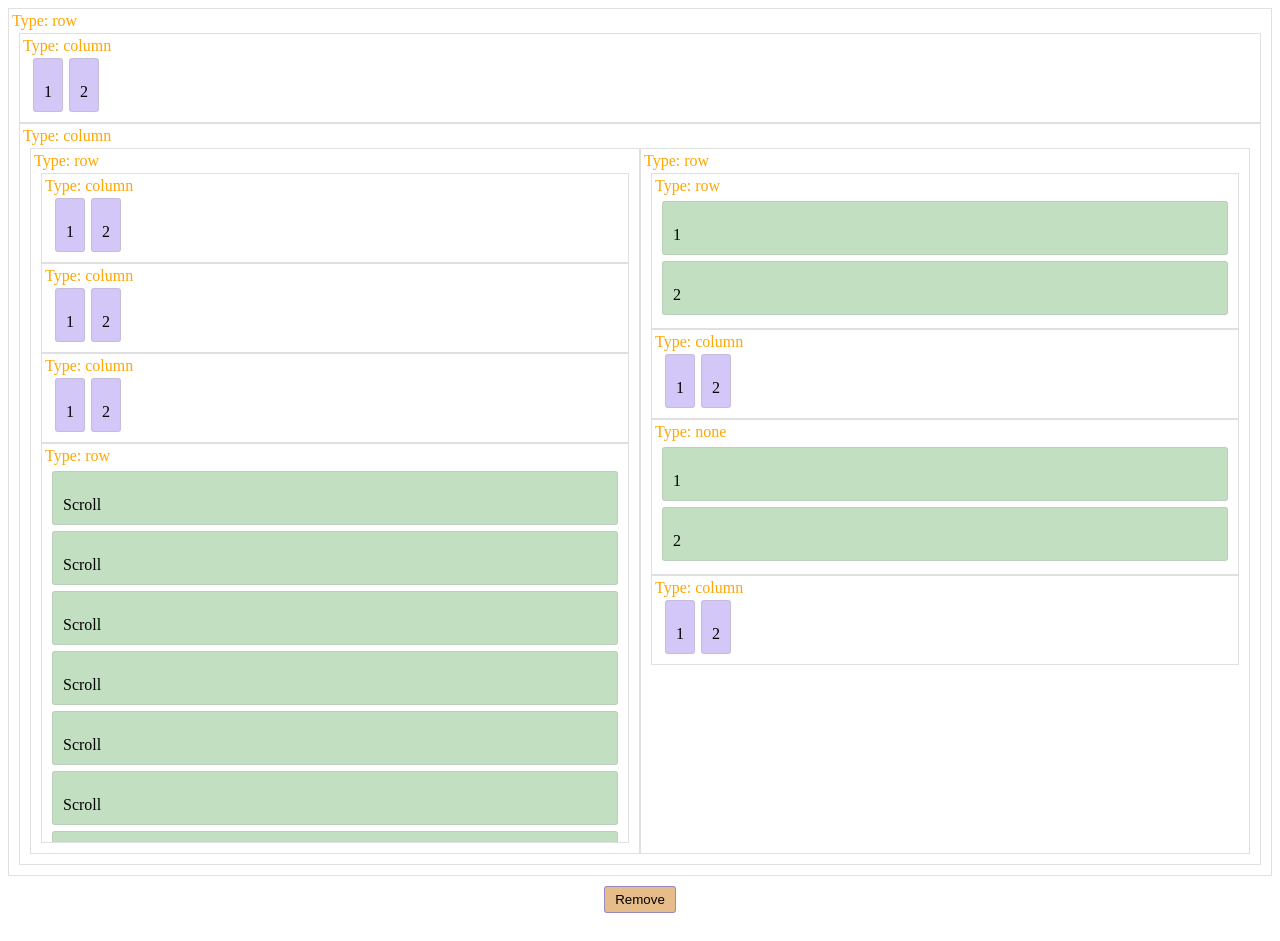
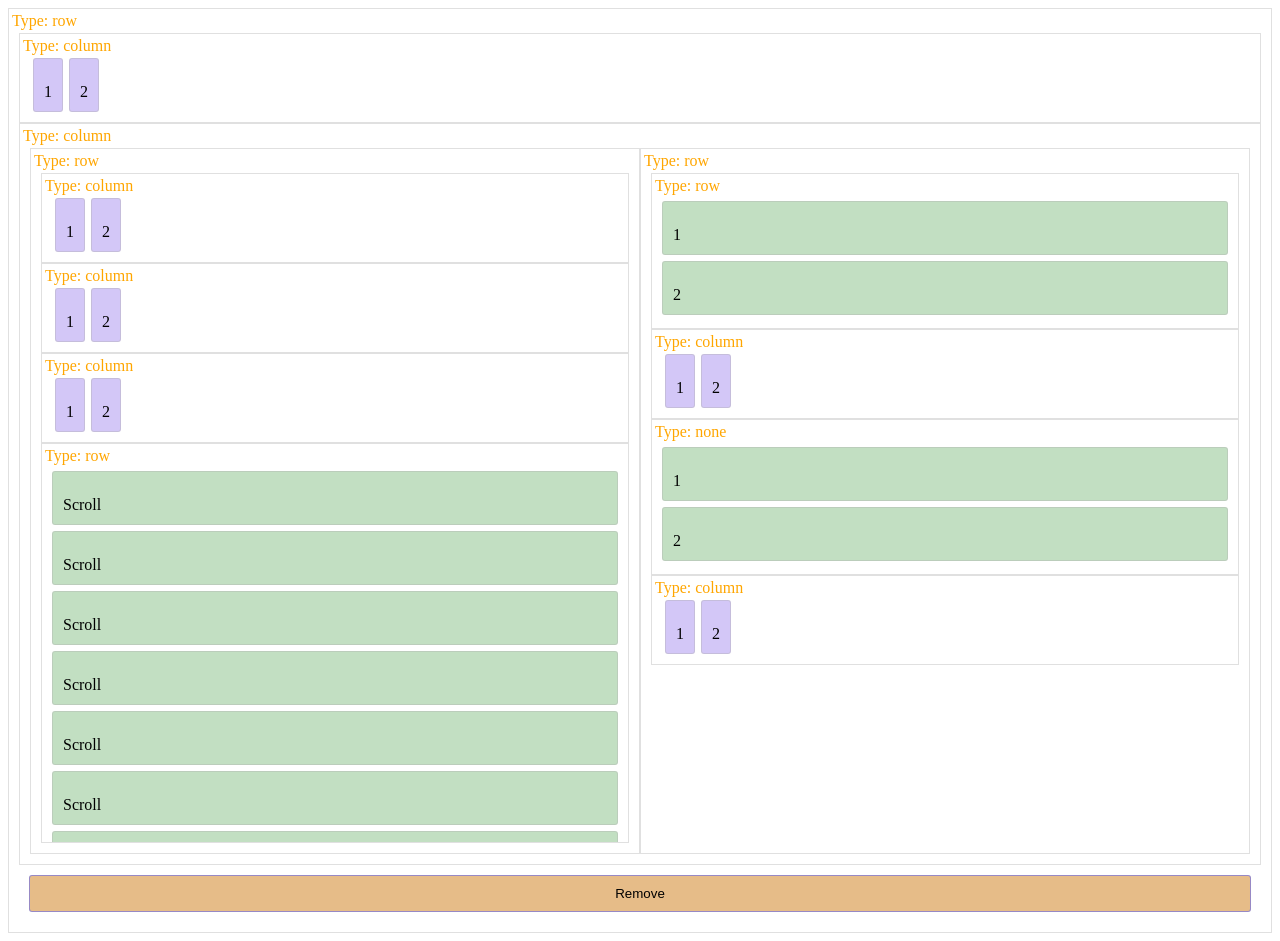
Before and after one commit to defective-origin/html-dom-navigator, a website built with webpack: page interactive-test/index.html in a window 1280 px wide. Built offline with nearby package versions, Linux system fonts and the light colour scheme.

Commit message:
feat: change button style

```diff
--- a/interactive-test/index.html
+++ b/interactive-test/index.html
@@ -85,7 +85,9 @@
       }
 
       .button {
-        padding: 5px 10px;
+        display: block;
+        padding: 10px;
+        text-align: center;
         background: #e6bc88;
         border: 1px solid #7272e2ad;
         border-radius: 3px;
@@ -225,9 +227,9 @@
           </section>
         </article>
       </main>
-    </div>
-    <div class="actions">
-      <button class="button" onclick="removeNode()">Remove</button>
+      <div class="actions">
+        <button class="button" data-nav="item" onclick="removeNode()">Remove</button>
+      </div>
     </div>
     <script>
       const elem = document.getElementById('root')
```
